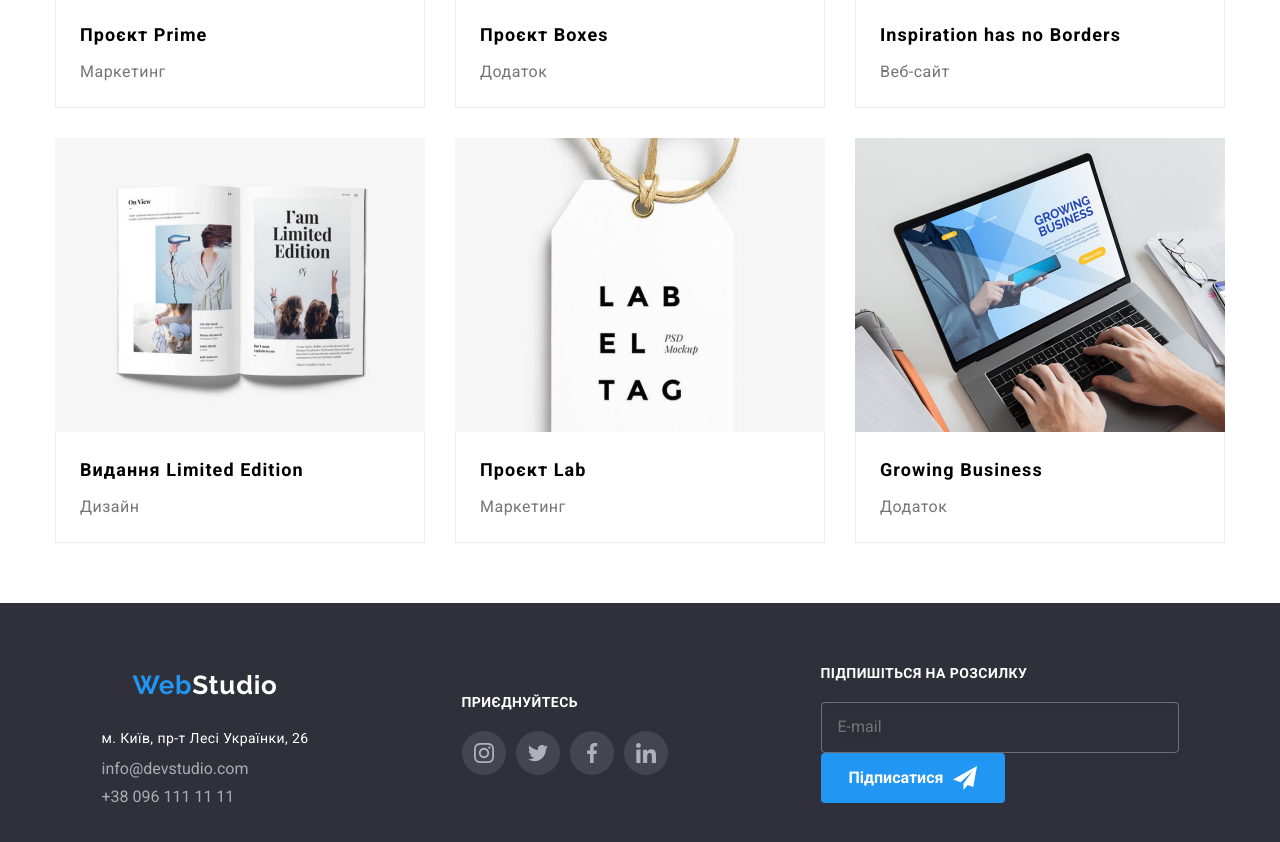
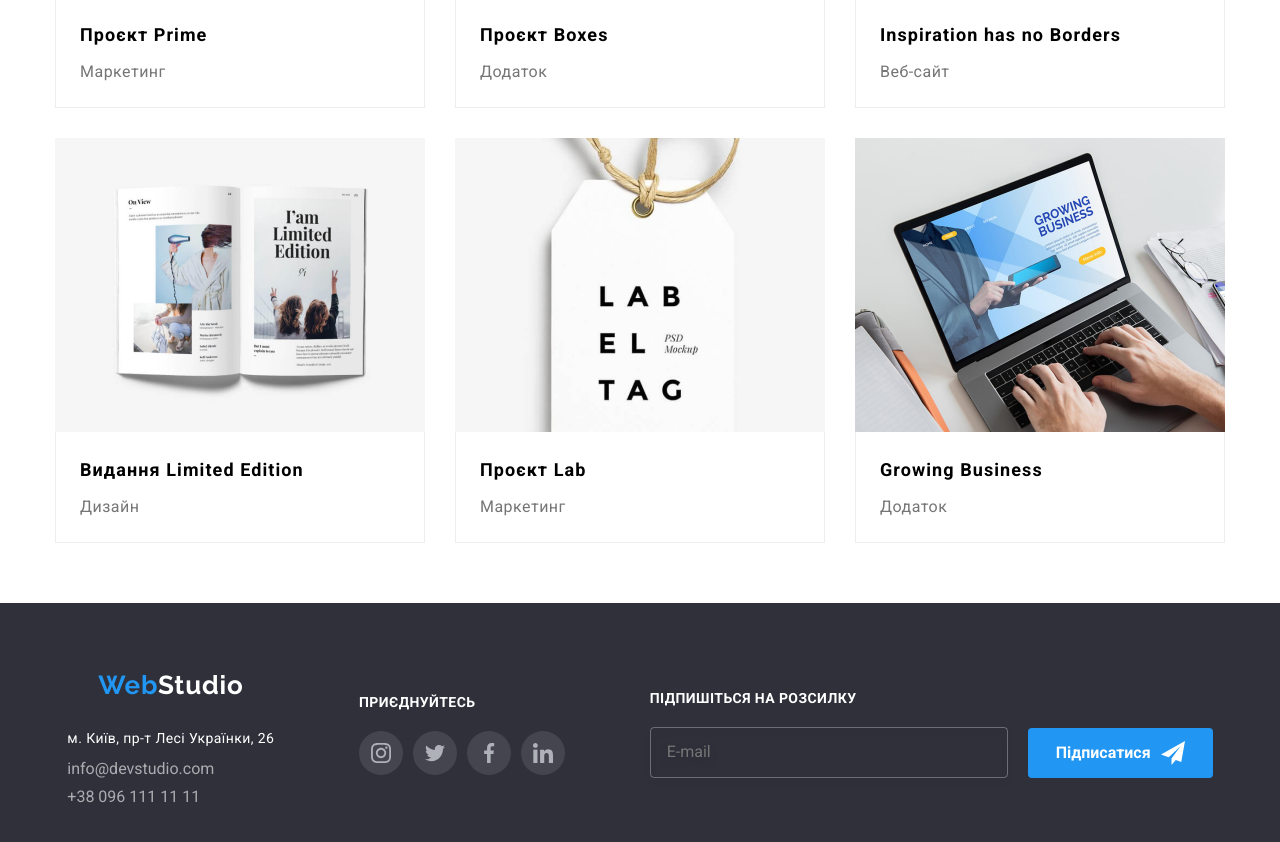
Before and after one commit to kolanuch13/goit-markup-hw-08, a plain HTML site: page portfolio.html in a window 1280 px wide. Shown: the part 960-1802 px from the top of the page. Drawn offline with nearby package versions, Linux system fonts and the light colour scheme.

Commit message:
Fixed input field on footer.

```diff
--- a/portfolio.html
+++ b/portfolio.html
@@ -318,6 +318,7 @@
 
         <footer class="footer">
             <div class="container footer__container">
+
                 <div class="footer__information">
                     <a lang="en" href="./index.html" class="link logo--blue">Web<span class="logo--white">Studio</span></a>
 
@@ -336,7 +337,6 @@
                         </ul>
                     </address>
                 </div>
-
                 <div class="footer__social">
                     <div class="social__container">
 
@@ -373,20 +373,20 @@
                         </ul>
                     </div>
                 </div>
-
                 <div class="footer__form">
                     <form class="form">
                         <span class="form__descript">Підпишіться на розсилку</span>
+                        <div class="form__wrapper">
                             <label class="form__field">
-                            <span class="form__wrapper">
-                                <input class="form__input" type="email" name="user_email" placeholder="E-mail" pattern="[a-z0-9._%+-]+@[a-z0-9.-]+\.[a-z]{2,4}$">
-                            </span>
+                                <input class="form__input" type="email" name="user_email" placeholder="E-mail"
+                                    pattern="[a-z0-9._%+-]+@[a-z0-9.-]+\.[a-z]{2,4}$">
                             </label>
                             <button class="form__button" type="submit">Підписатися
                                 <svg class="form__svg">
                                     <use href="./images/logos/symbol-defs.svg#icon-send"></use>
                                 </svg>
                             </button>
+                        </div>
                     </form>
                 </div>
 
--- a/sass/layout/_footer.scss
+++ b/sass/layout/_footer.scss
@@ -122,7 +122,8 @@
             padding-top: 15px;
             padding-bottom: 15px;
             padding-left: 16px;
-
+            width: calc(100vw - 30px);
+            max-width: 450px;
             color: var(--add-color);
             border: 1px solid rgba(255, 255, 255, 0.3);
             border-radius: 4px;
@@ -179,9 +180,7 @@
         }
     }
 
-    .form__input {
-        width: 358px;
-    }
+
 }
 
 @media screen and (min-width: 1200px) {
@@ -202,6 +201,10 @@
         align-items: flex-start;
     }
 
+    .form__input {
+        width: 358px;
+    }
+
     .form__field {
         align-items: flex-start;
     }
--- a/sass/layout/_project.scss
+++ b/sass/layout/_project.scss
@@ -37,11 +37,12 @@
     }
     .project-list {
         display: flex;
-        justify-content: center;
         flex-wrap: wrap;
         flex-basis: 100%;
-        row-gap: 30px;
+        margin-bottom: 60px;
+        gap: 30px;
     }
+
     .project-link {
         color: var(--add-color);
     }
@@ -117,11 +118,6 @@
         margin-bottom: 50px;
     }
 
-    .project-list {
-        margin-bottom: 60px;
-        gap: 30px;
-    }
-
     .project-item {
         width: calc((100% - 30px) / 2);
     }
```
Also changed, not shown: css/main.css, css/main.min.css, 2 other files. Lines whose indentation alone changed are shown as unchanged.
